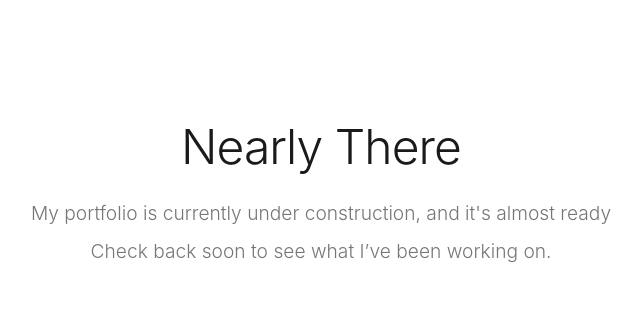
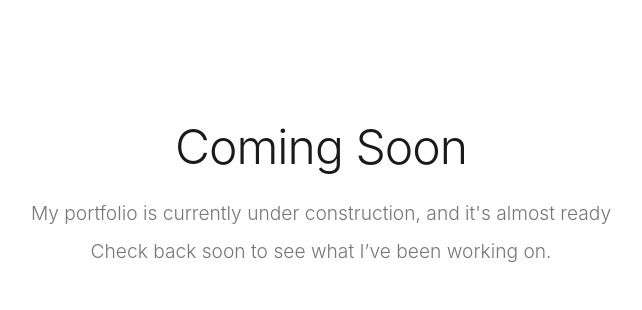
Before and after one commit to codegw/codegw.github.io, a plain HTML site: page index.html in a window 1280 px wide. Shown: the part 202-512 px from the top of the page, without its empty margins (319-961 px from the left). Drawn offline with Linux system fonts and the light colour scheme.

Commit message:
Update index.html

```diff
--- a/index.html
+++ b/index.html
@@ -82,7 +82,7 @@
     </head>
     <body>
         <div class="construction-container">
-            <h1>Nearly There</h1>
+            <h1>Coming Soon</h1>
 
             <p>My portfolio is currently under construction, and it's almost ready</p>
 
```
